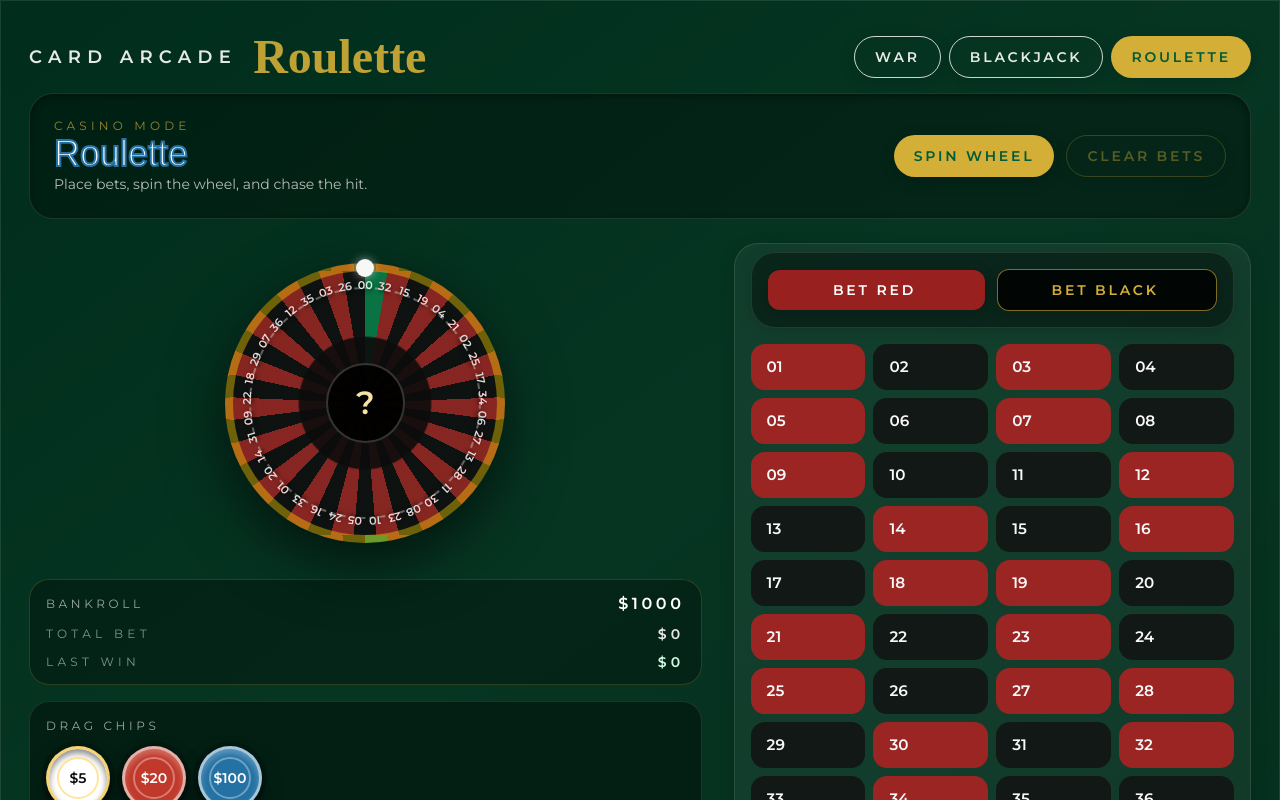
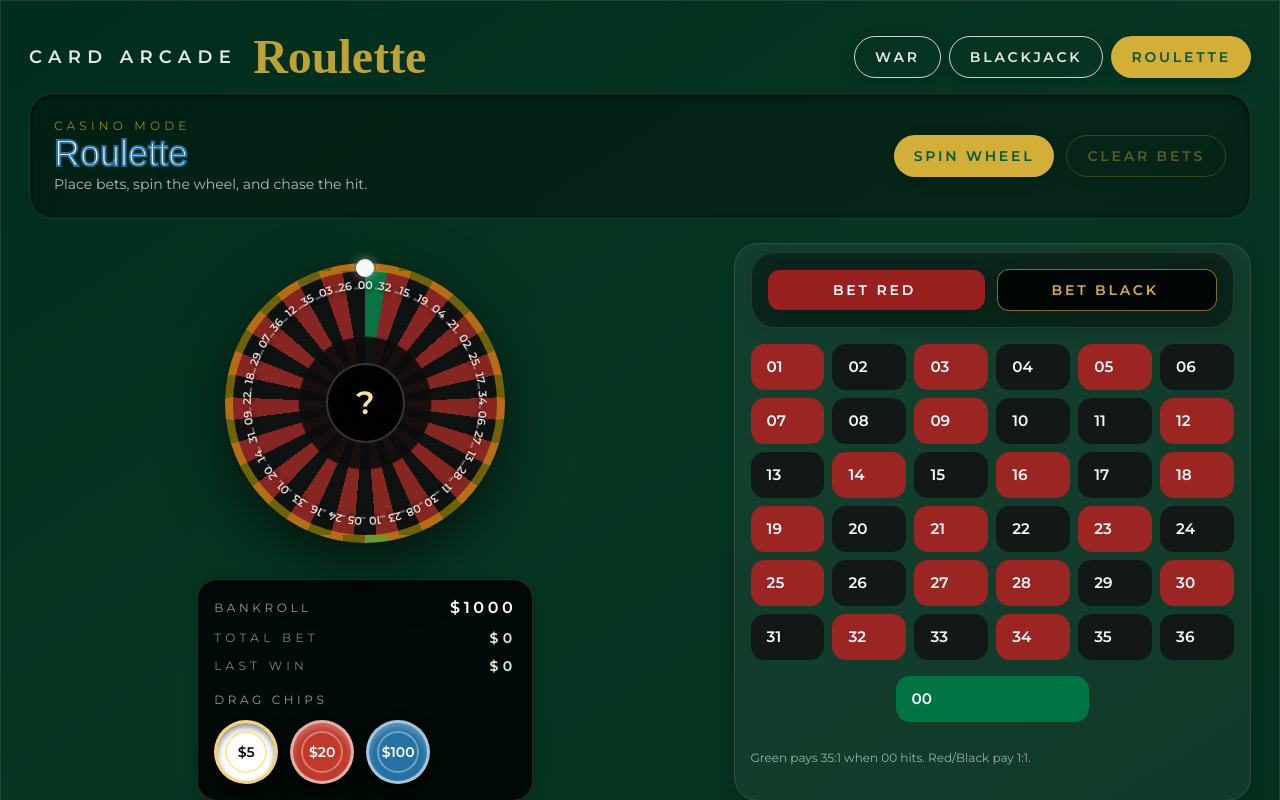
Before and after one commit to tfalba/war-monorepo, a React (Vite) app in the folder frontend/: page / in a window 1280 px wide. Both pictures are taken after a click on the button "ROULETTE". Shown: the top 800 px of the page. Built offline with nearby package versions, Linux system fonts and the light colour scheme; no server answers; a web font is replaced by a local one.

Commit message:
tightening up padding

```diff
--- a/frontend/src/components/Roulette.tsx
+++ b/frontend/src/components/Roulette.tsx
@@ -470,7 +470,7 @@ export default function Roulette() {
         </div>
       </header>
 
-      <div className="grid gap-8 lg:grid-cols-[1.3fr_1fr]">
+      <div className="grid gap-8 lg:grid-cols-[1.3fr_1fr] pb-6">
         <div className="flex flex-col gap-4">
           <div className="roulette-wheel-wrap">
             <div
@@ -506,7 +506,7 @@ export default function Roulette() {
             </div>
           </div>
 
-          <div className="rounded-2xl border border-gold/20 bg-black/30 px-4 py-3">
+          <div className="rounded-2xl border border-gold/20 bg-black/80 px-4 py-4 shadow-soft mx-auto min-w-[50%] w-[320px]">
             <div className="flex items-center justify-between text-xs uppercase tracking-[0.3em] text-white/60">
               <span>Bankroll</span>
               <span className="text-base font-semibold text-white">
@@ -526,9 +526,7 @@ export default function Roulette() {
               </span>
             </div>
             {message && <p className="mt-3 text-xs text-gold/80">{message}</p>}
-          </div>
-
-          <div className="rounded-2xl border border-white/10 bg-black/40 p-4">
+            <div className="mt-4">
               <p className="text-xs uppercase tracking-[0.3em] text-white/60">
                 Drag Chips
               </p>
@@ -553,6 +551,7 @@ export default function Roulette() {
                     </button>
                   );
                 })}
+              </div>
             </div>
           </div>
         </div>
--- a/frontend/src/index.css
+++ b/frontend/src/index.css
@@ -322,7 +322,7 @@
 
 .roulette-board {
   display: grid;
-  grid-template-columns: repeat(4, minmax(0, 1fr));
+  grid-template-columns: repeat(6, minmax(0, 1fr));
   gap: 8px;
 }
 
```
Lines whose indentation alone changed are shown as unchanged.
